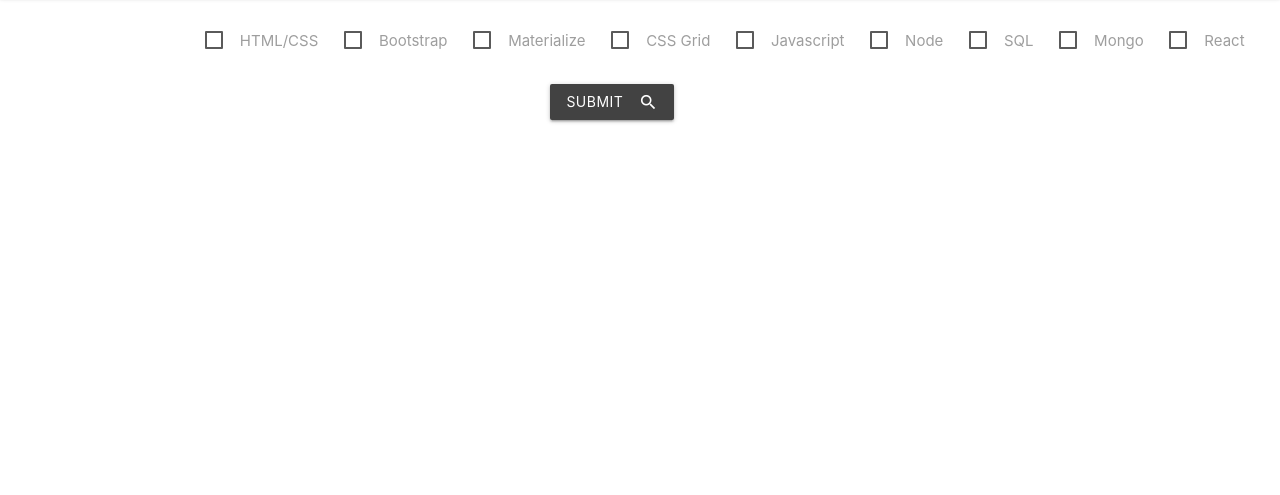
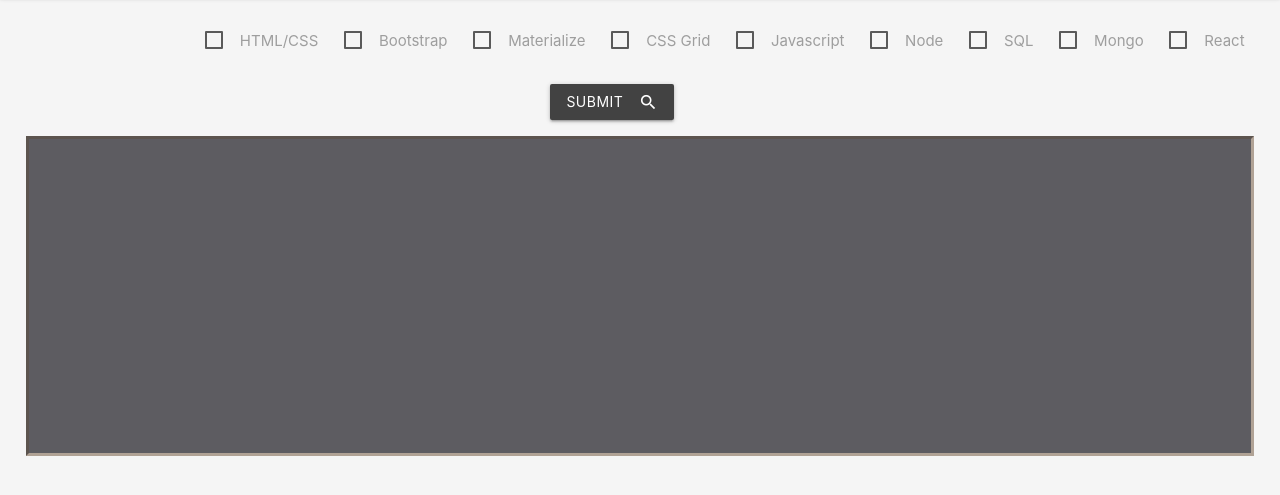
Before and after one commit to auztin410/Upgraded-Portfolio, a website: page public/index.html in a window 1280 px wide. Shown: the part 67-562 px from the top of the page. Drawn offline with nearby package versions, Linux system fonts and the light colour scheme.

Commit message:
Added some styling

```diff
--- a/public/css/home.css
+++ b/public/css/home.css
@@ -1,3 +1,7 @@
+body {
+    background-color: whitesmoke;
+}
+
 #grid-container {
     display: grid;
     grid-template-columns: 20% 20% 20% 20%;
@@ -13,9 +17,21 @@
     grid-area: 3 / 2 / span 1 / span 2;
     margin-left: 15vw;
     margin-top: 2vh;
+
 }
 
 button {
     margin-top: 2vh;
     margin-left: 28vw;
 }
+
+#display_projects {
+    margin-left: 2vw;
+    margin-right: 2vw;
+    margin-top: 2vh;
+    border: 3px;
+    border-style: inset;
+    background-color: #5d5c61;
+    border-color: #b0a295;
+    height: 40vh;
+}
```
